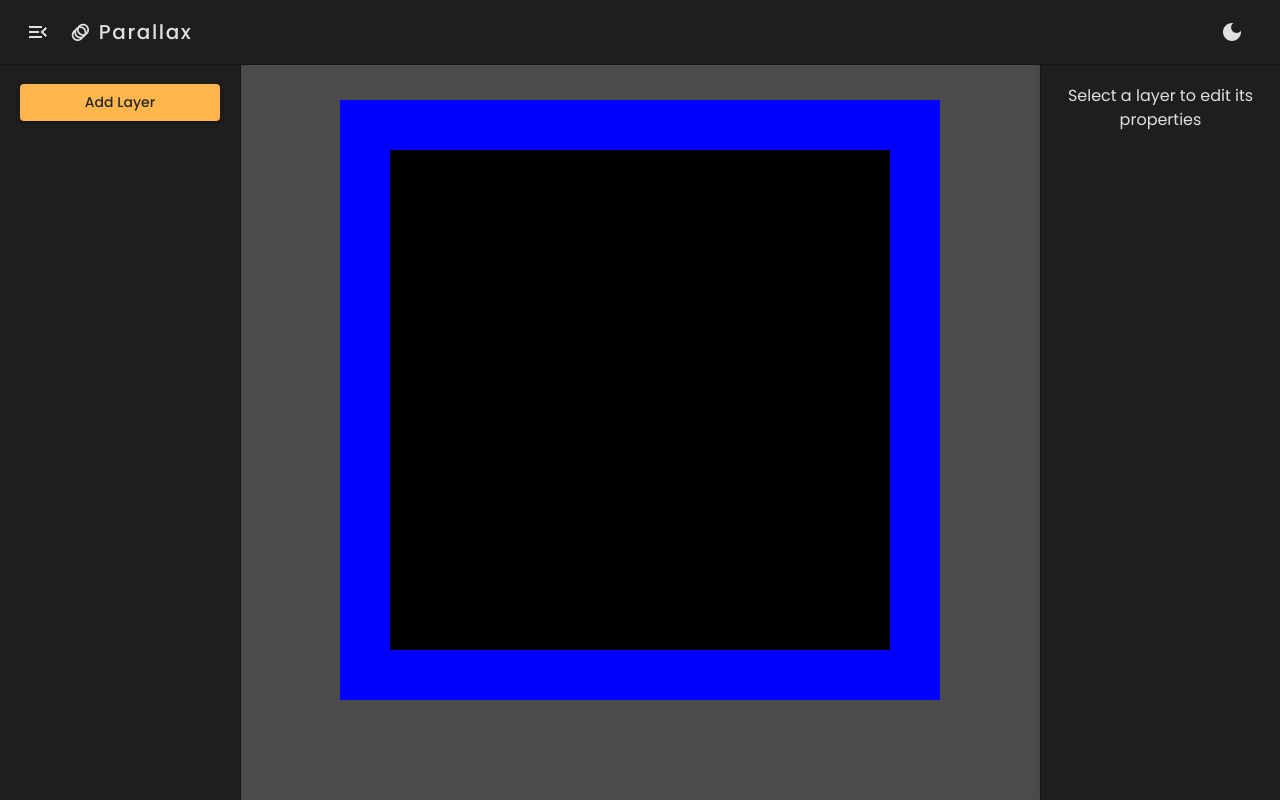
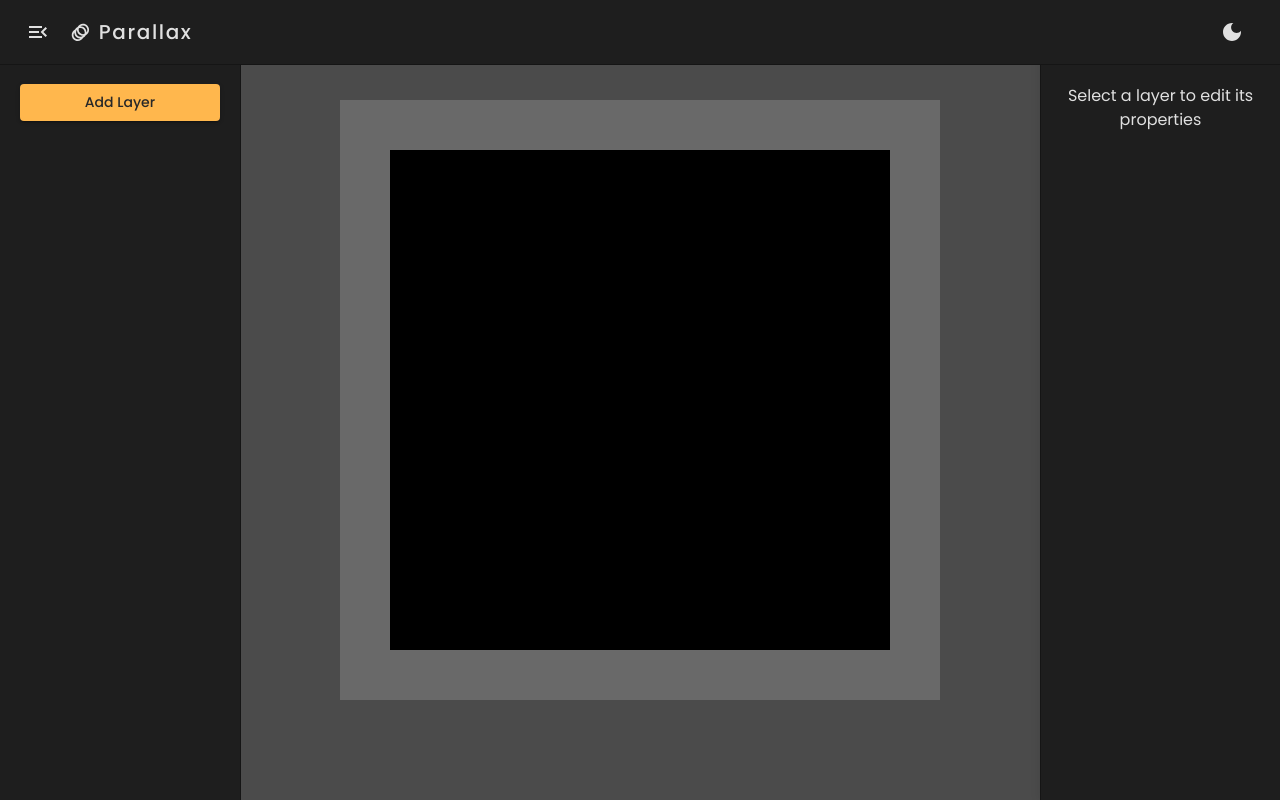
Before and after one commit to johnjohnpenafiel/ParallaxUI, a React (Vite) app: page / in a window 1280 px wide. Built offline with nearby package versions, Linux system fonts and the light colour scheme.

Commit message:
changa canvas default color

```diff
--- a/src/App.tsx
+++ b/src/App.tsx
@@ -123,7 +123,7 @@ function App() {
               justifyContent: "center",
               height: canvasSize.height,
               width: canvasSize.width,
-              backgroundColor: "#0000FF",
+              backgroundColor: "#696969",
             }}
           >
             <TiltBox layers={layers} selectedLayer={selectedLayer} />
```
